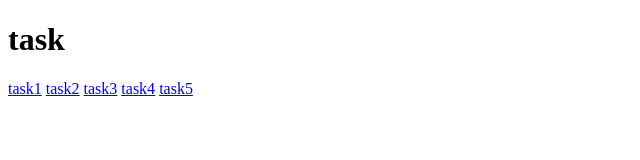
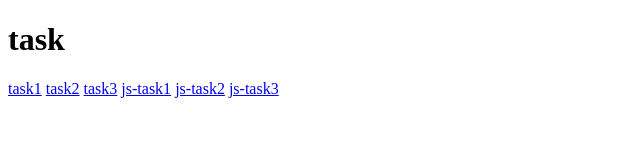
Before and after one commit to shikharsaini88/Task-Mern, a plain HTML site: page index.html in a window 1280 px wide. Shown: the whole page, without its empty margins (0-640 px from the left). Drawn offline with Linux system fonts and the light colour scheme.

Commit message:
Update index.html

```diff
--- a/index.html
+++ b/index.html
@@ -12,7 +12,8 @@
     <a href="Task.html/task1.html">task1</a>
     <a href="layout.html">task2</a>
     <a href="Task3.html">task3</a>
-    <a href="login.html">task4</a>
-    <a href="calculator.html">task5</a>
+    <a href="login.html"> js-task1</a>
+    <a href="calculator.html"> js-task2</a>
+    <a href="search.html">js-task3</a>
 </body>
 </html>
```
